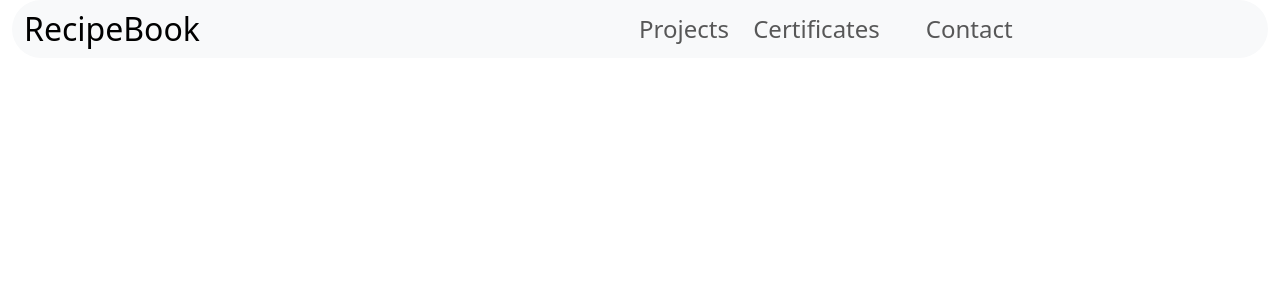
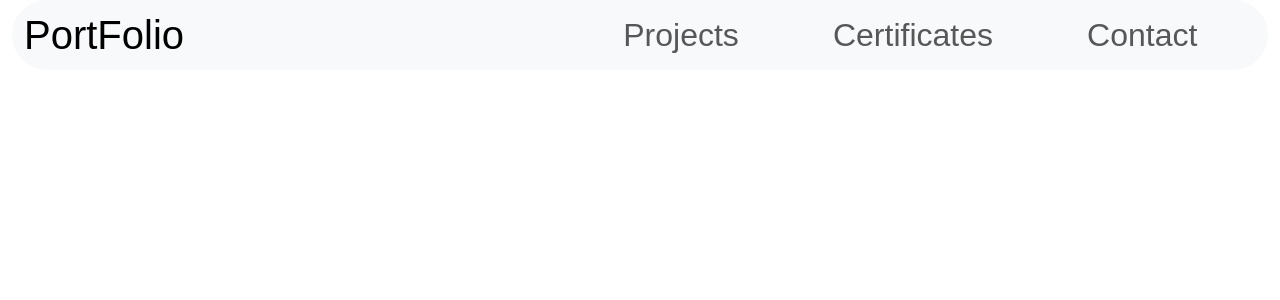
Before and after one commit to AkhilChoubey/Portfolio2, a React (Create React App) app: page / in a window 1280 px wide. Shown: the top 300 px of the page. Built offline with nearby package versions, Linux system fonts and the light colour scheme.

Commit message:
Navbar Addition

```diff
--- a/src/App.css
+++ b/src/App.css
@@ -1,38 +1,5 @@
-.App {
-  text-align: center;
+@import url('https://fonts.googleapis.com/css2?family=Glory:wght@221&display=swap');
+
+*{
+  font-family: 'Glory', sans-serif;
 }
-
-.App-logo {
-  height: 40vmin;
-  pointer-events: none;
-}
-
-@media (prefers-reduced-motion: no-preference) {
-  .App-logo {
-    animation: App-logo-spin infinite 20s linear;
-  }
-}
-
-.App-header {
-  background-color: #282c34;
-  min-height: 100vh;
-  display: flex;
-  flex-direction: column;
-  align-items: center;
-  justify-content: center;
-  font-size: calc(10px + 2vmin);
-  color: white;
-}
-
-.App-link {
-  color: #61dafb;
-}
-
-@keyframes App-logo-spin {
-  from {
-    transform: rotate(0deg);
-  }
-  to {
-    transform: rotate(360deg);
-  }
-}
--- a/src/components/Navbar.jsx
+++ b/src/components/Navbar.jsx
@@ -12,15 +12,15 @@ const Navbar = () => {
         <nav className='navbar navbar-expand-lg navbar-light bg-light' style={{borderRadius: "41px", padding: '0'}}>
         <div className="container-fluid">
         <Router>
-           <Link to='/' className='navbar-brand' style={{marginRight: '35%',fontSize: '2rem'}}> RecipeBook </Link>
+           <Link to='/' className='navbar-brand' style={{marginRight: '35%',fontSize: '2.5rem'}}> PortFolio </Link>
            <button className="navbar-toggler" type="button" data-bs-toggle="collapse" data-bs-target="#navbarSupportedContent" aria-controls="navbarSupportedContent" aria-expanded="false" aria-label="Toggle navigation">
       <span className="navbar-toggler-icon"></span>
     </button>
            <div className="collapse navbar-collapse" id="navbarSupportedContent">
             <ul className='navbar-nav ml-auto mb-2 mb-lg-0'>
-                <li className='nav-item menuitem' style={{marginRight: "2%", fontSize: '1.5rem'}}><Link to='/login' activeclassName="menu-active" className="nav-link">Projects</Link><span></span></li>
-                <li className='nav-item menuitem' style={{marginRight: "30px", fontSize: '1.5rem'}}><Link to='/signup' activeclassName="menu-active" className="nav-link">Certificates</Link><span></span></li>
-                <li className='nav-item menuitem' style={{marginRight: "30px", fontSize: '1.5rem'}}><Link to='/contact' activeclassName="menu-active" className="nav-link">Contact</Link><span></span></li>
+                <li className='nav-item menuitem' style={{marginRight: "18%", fontSize: '2rem'}}><Link to='/login' activeclassName="menu-active" className="nav-link">Projects</Link><span></span></li>
+                <li className='nav-item menuitem' style={{marginRight: "18%", fontSize: '2rem'}}><Link to='/signup' activeclassName="menu-active" className="nav-link">Certificates</Link><span></span></li>
+                <li className='nav-item menuitem' style={{fontSize: '2rem'}}><Link to='/contact' activeclassName="menu-active" className="nav-link">Contact</Link><span></span></li>
                 {/* <li className='nav-item menuitem' style={{marginRight: "30px"}}><Link to='/about' activeclassName="menu-active" className="nav-link">About</Link><span></span></li> */}
             </ul>
             </div>
```
